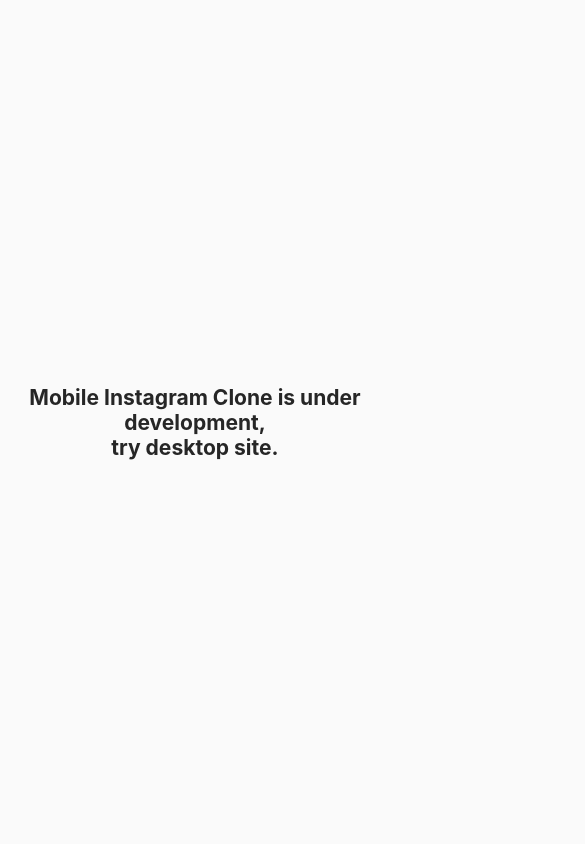
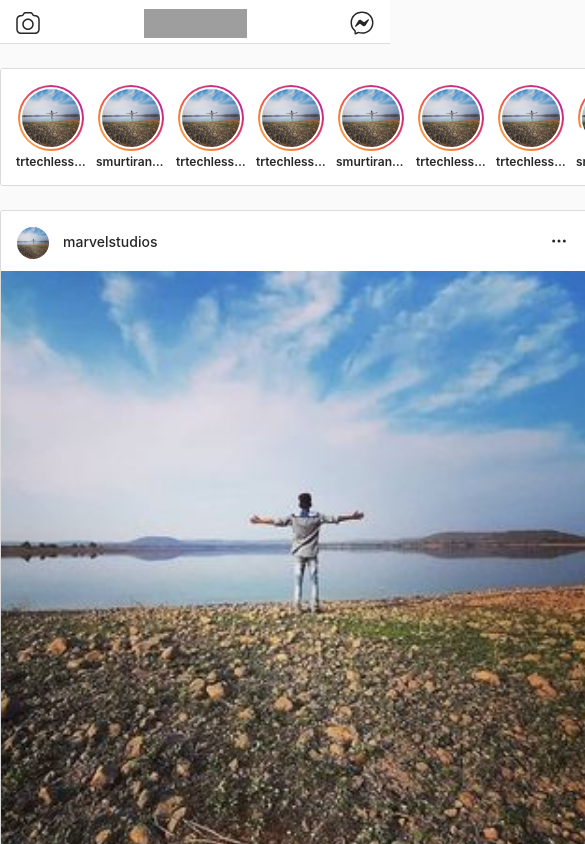
Before and after one commit to SmurtiranjanSahoo/instagram-clone, a React (Create React App) app: page / in a window 390 px wide. Shown: the top 844 px of the page, 585 px wide, since content can reach past the window. Built offline with nearby package versions, Linux system fonts and the light colour scheme; grey boxes are pictures that could not be loaded.

Commit message:
mobile top header implemented

```diff
--- a/src/App.css
+++ b/src/App.css
@@ -241,7 +241,7 @@
   top: 0;
   background-color: #ffffff;
 }
-.header-container {
+.header-desktop-container {
   width: 975px;
   height: 54px;
   padding: 0 20px;
@@ -249,6 +249,7 @@
   flex-direction: row;
   align-items: center;
 }
+
 .header-logo {
   max-width: 360px;
   width: 100%;
@@ -627,6 +628,7 @@
   flex-direction: row;
   margin-left: auto;
   margin-right: auto;
+  margin-top: 54px;
   padding-top: 30px;
   /* background-color: #262626; */
   /* position: relative; */
@@ -966,6 +968,9 @@
 .mobile-message {
   display: none;
 }
+.header-mobile-container {
+  display: none;
+}
 @media screen and (max-width: 999px) {
   .home-wrapper {
     width: 600px;
@@ -1001,23 +1006,41 @@
 }
 @media screen and (max-width: 735px) {
   .header-wrapper {
+    height: 44px;
+  }
+  .header-desktop-container {
     display: none;
   }
-  .story-wrapper {
-    display: none;
+  .header-mobile-container {
+    width: 735px;
+    height: 44px;
+    padding: 5px 16px 0 16px;
+    display: flex;
+    flex-direction: row;
+    justify-content: space-between;
+    align-items: center;
+    position: relative;
+    z-index: 2;
   }
+  .header-icon-container-img {
+    margin: 0;
+  }
+  .header-logo {
+    width: fit-content;
+    height: 32px;
+    margin: 0;
+  }
+  /* .story-wrapper {
+    width: 100%;
+    height: 105px;
+    padding: 10px 0;
+    margin-bottom: 0;
+    background-color: #fafafa;
+    border: none;
+    border-bottom: 1px solid #dbdbdb;
+  } */
   .home-wrapper {
-    display: none;
-  }
-  .mobile-message {
-    display: flex;
-    justify-content: center;
-    align-items: center;
-    width: 100%;
-    height: 100vh;
-    text-align: center;
-    font-size: 18px;
-    font-weight: 300;
-    color: #262626;
+    margin-top: 24px;
+    padding: 0;
   }
 }
--- a/src/Components/Header.js
+++ b/src/Components/Header.js
@@ -12,6 +12,7 @@
 import { ReactComponent as Settings } from "../Images/settings.svg";
 import { ReactComponent as Switch } from "../Images/switch.svg";
 import { ReactComponent as Profile } from "../Images/profile.svg";
+import { ReactComponent as CameraImg } from "../Images/Header/camera.svg";
 import userImg from "../Images/profileimg.jpg";
 
 import { BiSearch } from "react-icons/bi";
@@ -30,8 +31,14 @@
   const [innerWidth, setInnerWidth] = useState(window.innerWidth);
 
   useEffect(() => {
-    setInnerWidth(window.innerWidth);
-  });
+    const updateWindowDimensions = () => {
+      setInnerWidth(window.innerWidth);
+    };
+
+    window.addEventListener("resize", updateWindowDimensions);
+
+    return () => window.removeEventListener("resize", updateWindowDimensions);
+  }, []);
 
   // Like DropDown
   const likeDrowndown = () => {
@@ -191,7 +198,7 @@
     <div>
       <div className="header-wrapper">
         <div
-          className="header-container"
+          className="header-desktop-container"
           style={{
             width: innerWidth <= 975 ? innerWidth : "975px",
           }}
@@ -318,6 +325,28 @@
       </div>
       {showLikeDropD ? likeDrowndown() : <></>}
       {showProfileDropD ? profileDrowndown() : <></>}
+
+      {/* Mobile header */}
+      <div
+        className="header-mobile-container"
+        style={{
+          width: innerWidth < 735 ? innerWidth : "735px",
+        }}
+      >
+        <Link to="/" className="header-icon-container-img">
+          <CameraImg />
+        </Link>
+        <div className="header-logo">
+          <img
+            src="https://www.instagram.com/static/images/web/mobile_nav_type_logo-2x.png/1b47f9d0e595.png"
+            style={{ height: "29px", width: "103px" }}
+            alt="home icon"
+          />
+        </div>
+        <Link to="/direct/inbox" className="header-icon-container-img">
+          <ImgMessage style={{ width: "24px", height: "24px" }} />
+        </Link>
+      </div>
     </div>
   );
 };
--- a/src/Pages/Home.js
+++ b/src/Pages/Home.js
@@ -14,7 +14,7 @@
   return (
     <div style={{ width: "100%" }}>
       <Header ImgHome={HomeS} />
-      <div style={{ marginTop: "54px" }} className="home-wrapper">
+      <div className="home-wrapper">
         <div className="home-left">
           <StoryContainer />
           <div>
@@ -26,12 +26,6 @@
         <HomeRightside />
       </div>
       {/* <Footer /> */}
-      {/* temp message */}
-      <div className="mobile-message">
-        <h3>
-          Mobile Instagram Clone is under development, <br /> try desktop site.
-        </h3>
-      </div>
     </div>
   );
 };
```
Also changed, not shown: src/Images/Header/camera.svg (added).
